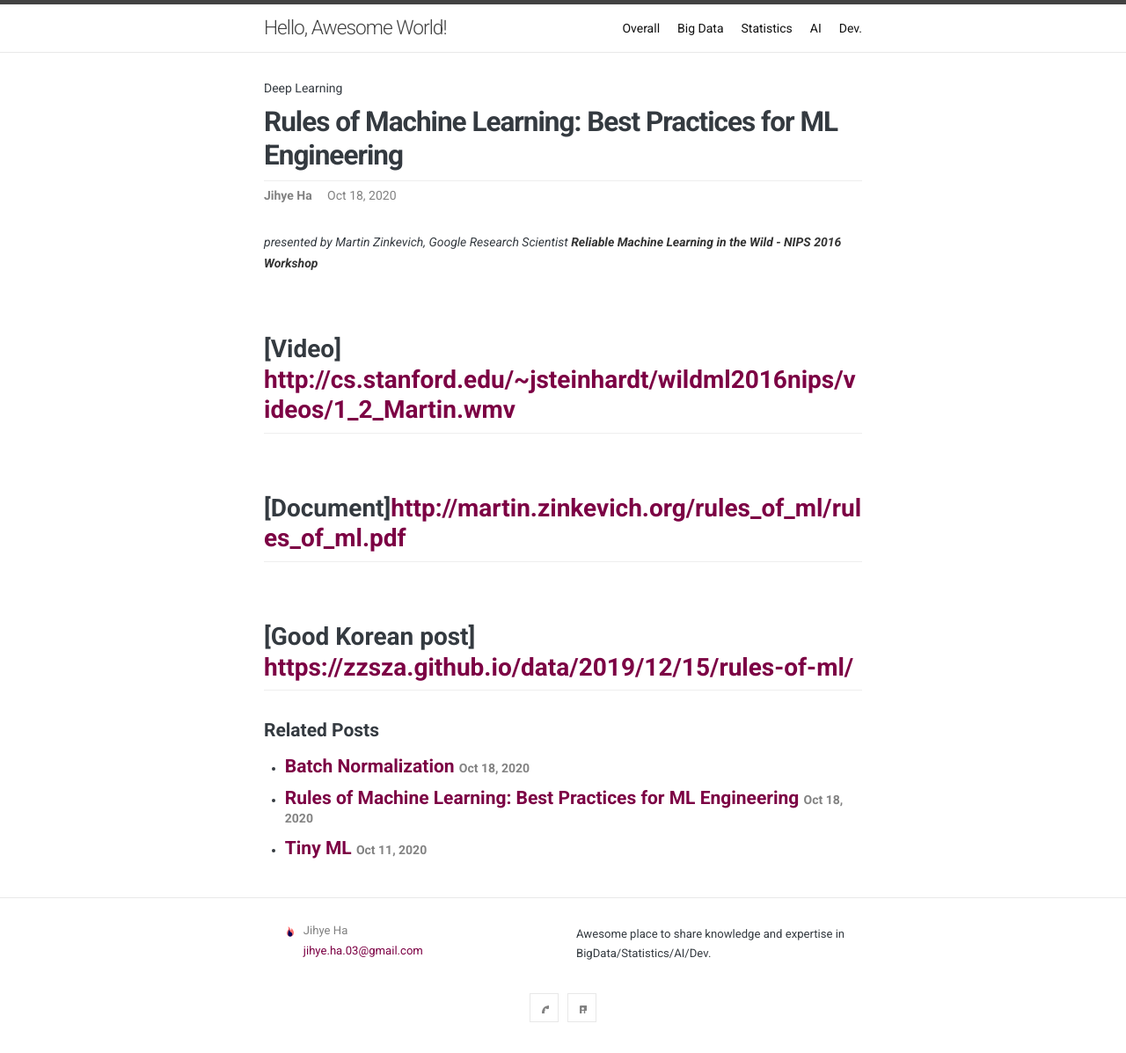
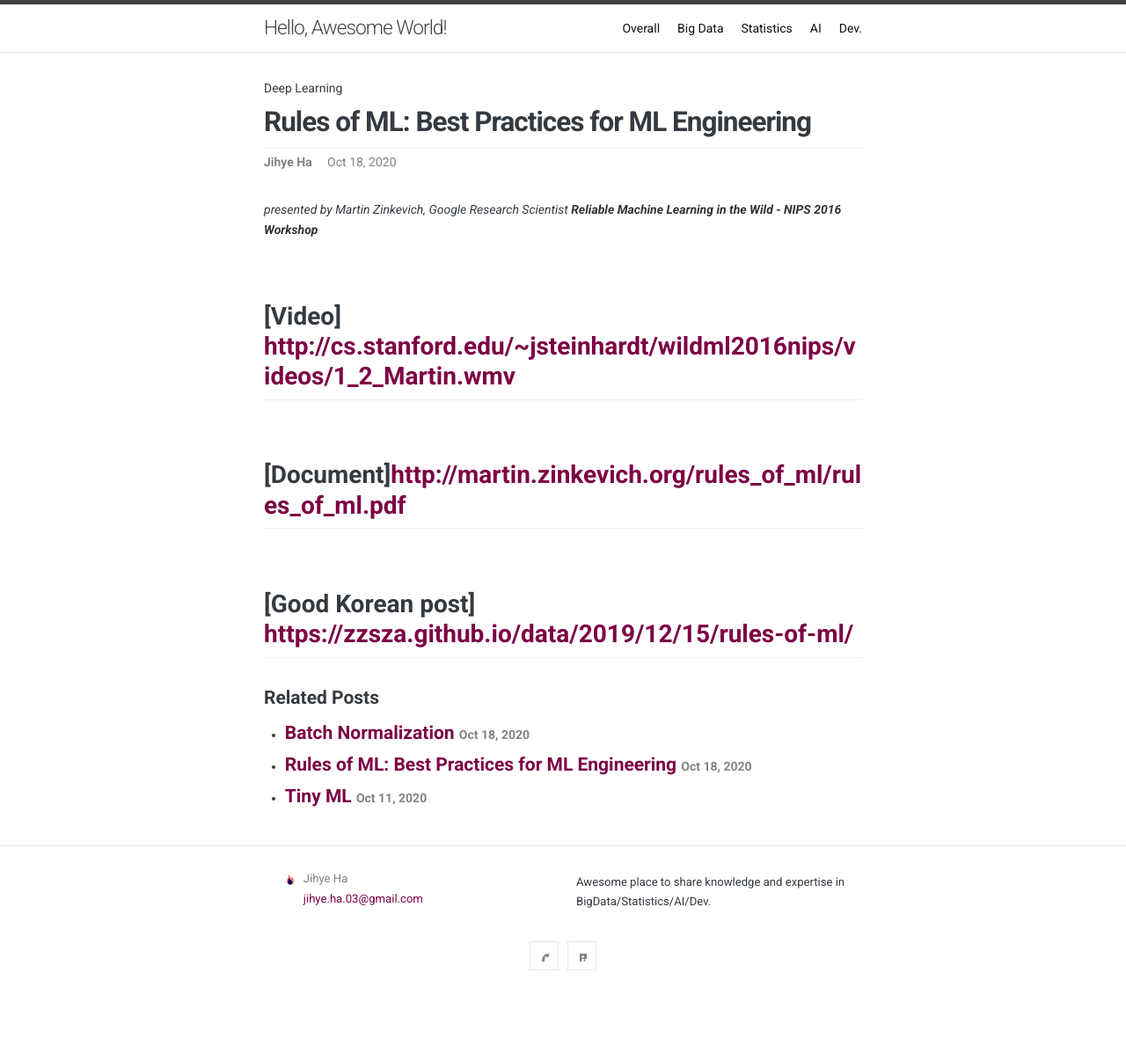
Before and after one commit to jihye-ha/blog-with-me, a Jekyll site: the page built from _posts/2020-10-18-Rules-of-ML-best-practices.md, in a window 1280 px wide. Shown: the whole page at 88% size. Built offline with Jekyll 4.4.1, drawn with Linux system fonts in a browser that asks for light colours; some web fonts are replaced; after the commit the page ends 1138 px from its top, so only the background shows below that.

Commit message:
Update posts for this weekend

```diff
--- a/_posts/2020-10-18-Rules-of-ML-best-practices.md
+++ b/_posts/2020-10-18-Rules-of-ML-best-practices.md
@@ -1,6 +1,6 @@
 ---
 layout: post
-title:  "Rules of Machine Learning: Best Practices for ML Engineering"
+title:  "Rules of ML: Best Practices for ML Engineering"
 date:   2020-10-18
 category: ai
 tag: Deep Learning
```
